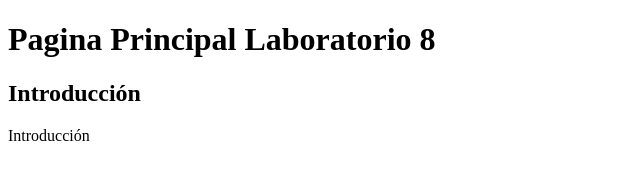
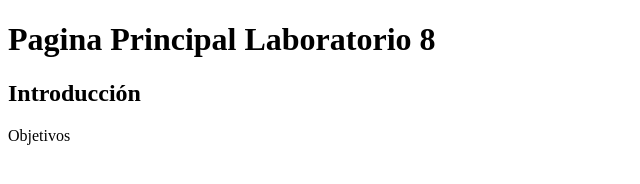
Before and after one commit to MADESOFT1111/SESION8, a plain HTML site: page index.html in a window 1280 px wide. Shown: the full height of the page, 0-640 px from the left. Drawn offline with Linux system fonts and the light colour scheme.

Commit message:
Update index.html

```diff
--- a/index.html
+++ b/index.html
@@ -9,6 +9,6 @@
 <body>
     <h1>Pagina Principal Laboratorio 8</h1>
     <h2>Introducción</h2>
-    <p>Introducción</p>
+    <p>Objetivos</p>
 </body>
 </html>
```
